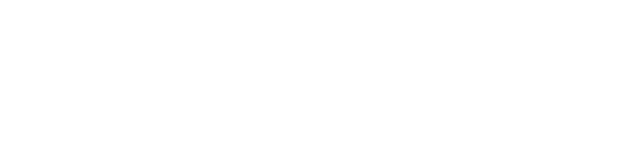
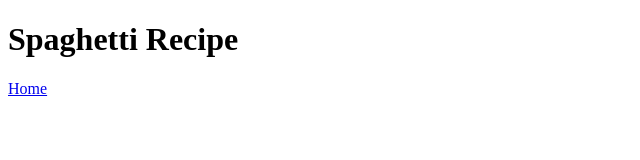
Before and after one commit to ZenHanley/odin-recipes, a plain HTML site: page spaghetti.html in a window 1280 px wide. Shown: the whole page, without its empty margins (0-640 px from the left). Drawn offline with Linux system fonts and the light colour scheme.

Commit message:
added buttons to index and spaghetti

```diff
--- a/recipes.html
+++ b/spaghetti.html
@@ -3,9 +3,10 @@
 <head>
     <meta charset="UTF-8">
     <meta name="viewport" content="width=device-width, initial-scale=1.0">
-    <title>Recipes</title>
+    <title>Spaghetti Recipe</title>
 </head>
 <body>
-
+    <h1>Spaghetti Recipe</h1>
+    <a href="./index.html">Home</a>
 </body>
 </html>
```
Also changed, not shown: index.html (+2 -1 lines).
